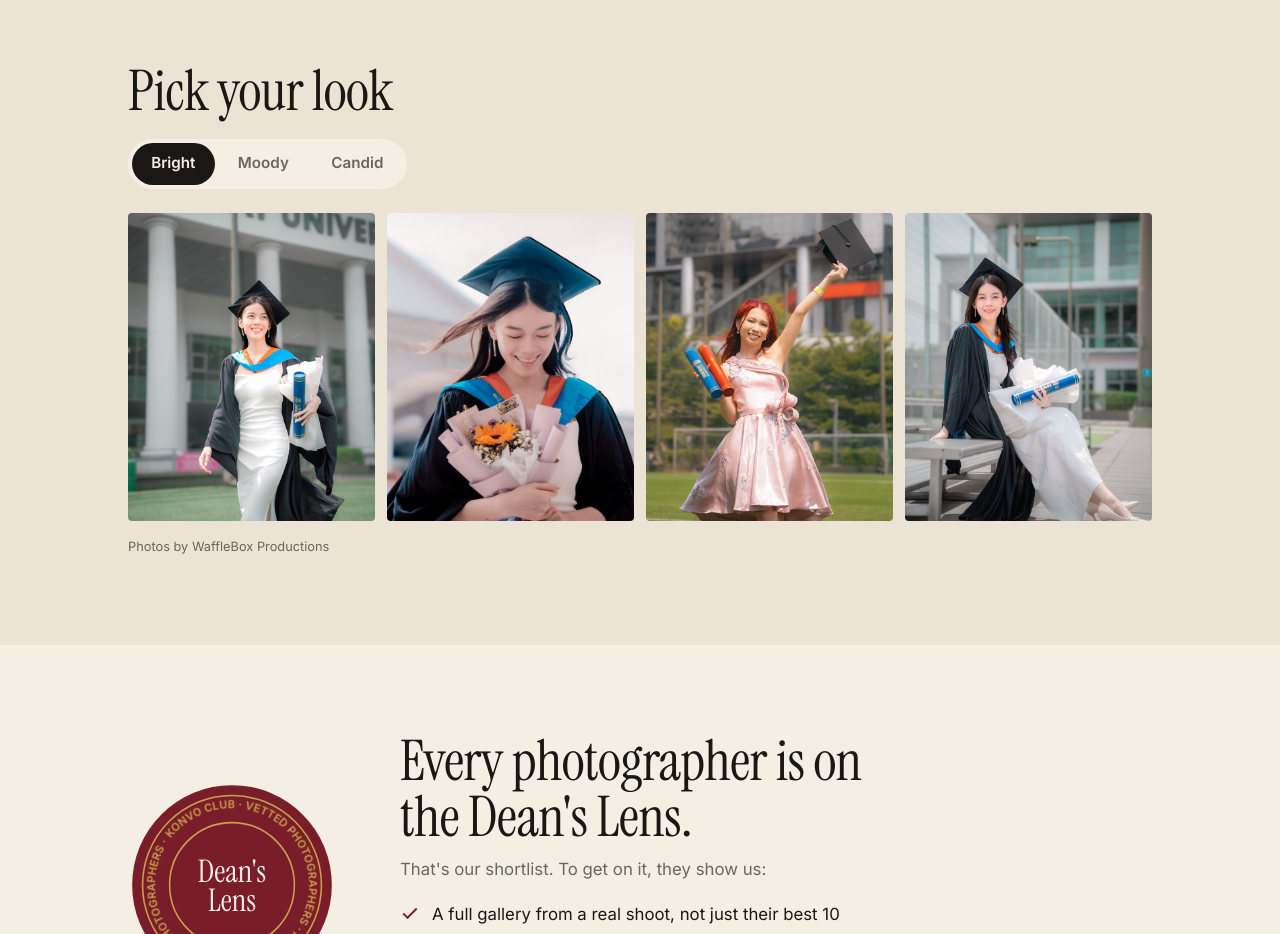
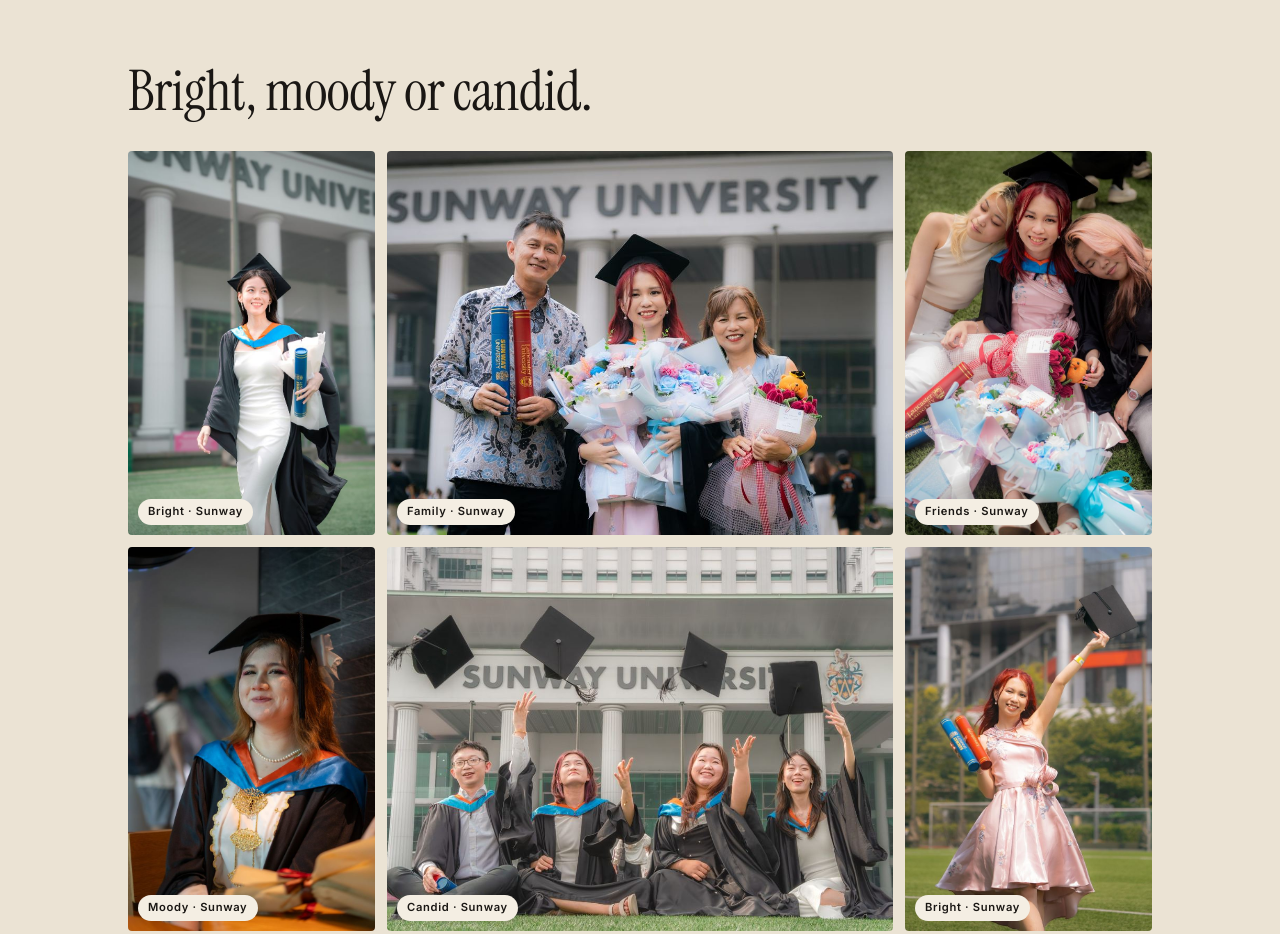
Before and after one commit to konvoclub/konvoclub.github.io, a plain HTML site: page index.html in a window 1280 px wide. Shown: the part 1520-2454 px from the top of the page. Drawn offline with Linux system fonts and the light colour scheme.

Commit message:
Replace look tabs with collage gallery

```diff
--- a/index.html
+++ b/index.html
@@ -13,7 +13,7 @@
   <link rel="preconnect" href="https://fonts.googleapis.com">
   <link rel="preconnect" href="https://fonts.gstatic.com" crossorigin>
   <link href="https://fonts.googleapis.com/css2?family=Instrument+Serif:ital@0;1&family=Inter:wght@400;500;600;700&display=swap" rel="stylesheet">
-  <link rel="stylesheet" href="styles.css?v=2">
+  <link rel="stylesheet" href="styles.css?v=3">
 </head>
 <body>
 
@@ -56,32 +56,18 @@
     </div>
   </section>
 
-  <section class="section looks" id="looks">
+  <section class="section" id="work">
     <div class="wrap">
-      <h2>Pick your look</h2>
-      <div class="tabs" role="tablist">
-        <button role="tab" aria-selected="true" data-look="bright">Bright</button>
-        <button role="tab" aria-selected="false" data-look="moody">Moody</button>
-        <button role="tab" aria-selected="false" data-look="candid">Candid</button>
-      </div>
-
-      <div class="look-grid" data-panel="bright">
-        <img src="images/bright-2.jpg" alt="Graduate in white dress and gown in front of Sunway University" width="733" height="1100" loading="lazy">
-        <img src="images/bright-1.jpg" alt="Graduate looking down at sunflower bouquet" width="1100" height="733" loading="lazy">
-        <img src="images/bright-3.jpg" alt="Graduate jumping with scroll raised" width="733" height="1100" loading="lazy">
-        <img src="images/bright-4.jpg" alt="Graduate seated on a bench in gown" width="733" height="1100" loading="lazy">
-      </div>
-      <div class="look-grid" data-panel="moody" hidden>
-        <img src="images/moody-1.jpg" alt="Graduate with bouquet among dark green leaves" width="880" height="1100" loading="lazy">
-        <img src="images/moody-2.jpg" alt="Graduate portrait in warm indoor light" width="733" height="1100" loading="lazy">
-        <img src="images/moody-3.jpg" alt="Graduate with her mother, cinematic edit" width="1100" height="880" loading="lazy">
-        <img src="images/moody-4.jpg" alt="Graduate at a vending machine in gown" width="1100" height="733" loading="lazy">
-      </div>
-      <div class="look-grid" data-panel="candid" hidden>
-        <img src="images/candid-1.jpg" alt="Graduate lying on the grass with two friends" width="733" height="1100" loading="lazy">
-        <img src="images/candid-2.jpg" alt="Graduate leaping across the field holding her cap" width="733" height="1100" loading="lazy">
-        <img src="images/candid-3.jpg" alt="Group of graduates throwing their caps" width="1100" height="733" loading="lazy">
-        <img src="images/candid-4.jpg" alt="Graduate with her parents and bouquets" width="1100" height="733" loading="lazy">
+      <h2>Bright, moody or candid.</h2>
+      <div class="gallery">
+        <figure class="g-tall"><img src="images/bright-2.jpg" alt="Graduate in white dress and gown in front of Sunway University" width="733" height="1100" loading="lazy"><figcaption>Bright · Sunway</figcaption></figure>
+        <figure class="g-wide"><img src="images/candid-4.jpg" alt="Graduate with her parents and bouquets" width="1100" height="733" loading="lazy"><figcaption>Family · Sunway</figcaption></figure>
+        <figure class="g-tall"><img src="images/candid-1.jpg" alt="Graduate lying on the grass with two friends" width="733" height="1100" loading="lazy"><figcaption>Friends · Sunway</figcaption></figure>
+        <figure class="g-tall"><img src="images/moody-2.jpg" alt="Graduate portrait in warm indoor light" width="733" height="1100" loading="lazy"><figcaption>Moody · Sunway</figcaption></figure>
+        <figure class="g-wide"><img src="images/candid-3.jpg" alt="Group of graduates throwing their caps" width="1100" height="733" loading="lazy"><figcaption>Candid · Sunway</figcaption></figure>
+        <figure class="g-tall"><img src="images/bright-3.jpg" alt="Graduate jumping with scroll raised" width="733" height="1100" loading="lazy"><figcaption>Bright · Sunway</figcaption></figure>
+        <figure class="g-wide"><img src="images/moody-3.jpg" alt="Graduate with her mother, cinematic edit" width="1100" height="880" loading="lazy"><figcaption>Moody · Taylor's</figcaption></figure>
+        <figure class="g-wide"><img src="images/family-2.jpg" alt="Graduate with her father beside the Sunway University sign" width="1100" height="733" loading="lazy"><figcaption>Family · Sunway</figcaption></figure>
       </div>
       <p class="credit">Photos by WaffleBox Productions</p>
     </div>
@@ -162,12 +148,6 @@
     window.addEventListener('scroll', onScroll, { passive: true });
     onScroll();
 
-    document.querySelectorAll('[data-look]').forEach(tab => {
-      tab.addEventListener('click', () => {
-        document.querySelectorAll('[data-look]').forEach(t => t.setAttribute('aria-selected', t === tab));
-        document.querySelectorAll('[data-panel]').forEach(p => p.hidden = p.dataset.panel !== tab.dataset.look);
-      });
-    });
   </script>
 </body>
 </html>
--- a/styles.css
+++ b/styles.css
@@ -137,28 +137,27 @@ h1 em { color: var(--maroon); }
 .steps p { font-size: 1.05rem; color: var(--muted); }
 .steps strong { color: var(--ink); font-weight: 600; display: block; font-size: 1.15rem; }
 
-/* Looks */
-.looks { background: var(--paper-2); }
-.looks h2 { margin-bottom: 1.25rem; }
-.tabs { display: inline-flex; gap: 0.25rem; padding: 0.25rem; background: var(--paper); border-radius: 999px; margin-bottom: 1.5rem; }
-.tabs button {
-  font: inherit;
+/* Gallery */
+#work { background: var(--paper-2); }
+.gallery { display: grid; grid-template-columns: repeat(2, 1fr); grid-auto-flow: dense; gap: 0.5rem; }
+.gallery figure { margin: 0; position: relative; overflow: hidden; border-radius: 0.25rem; background: var(--paper); }
+.gallery img { width: 100%; height: 100%; object-fit: cover; transition: transform 0.6s ease; }
+.gallery figure:hover img { transform: scale(1.03); }
+.g-tall { aspect-ratio: 2 / 3; }
+.g-wide { grid-column: span 2; aspect-ratio: 3 / 2; }
+.gallery figcaption {
+  position: absolute;
+  left: 0.6rem;
+  bottom: 0.6rem;
+  background: var(--paper);
+  color: var(--ink);
+  font-size: 0.7rem;
   font-weight: 600;
-  font-size: 0.95rem;
-  border: 0;
-  background: transparent;
-  color: var(--muted);
-  padding: 0.6rem 1.2rem;
+  letter-spacing: 0.06em;
+  padding: 0.3rem 0.65rem;
   border-radius: 999px;
-  cursor: pointer;
-  transition: background 0.2s, color 0.2s;
 }
-.tabs button[aria-selected="true"] { background: var(--ink); color: var(--paper); }
-.look-grid { display: grid; grid-template-columns: repeat(2, 1fr); gap: 0.5rem; animation: fade 0.4s ease; }
-.look-grid[hidden] { display: none; }
-.look-grid img { width: 100%; aspect-ratio: 4 / 5; object-fit: cover; border-radius: 0.25rem; }
 .credit { margin-top: 1rem; font-size: 0.8rem; color: var(--muted); }
-@keyframes fade { from { opacity: 0; } to { opacity: 1; } }
 
 /* Dean's Lens */
 .lens-inner { display: grid; gap: 2.5rem; justify-items: start; }
@@ -223,13 +222,15 @@ h1 em { color: var(--maroon); }
   .hero { padding-top: 9rem; }
   .steps { grid-template-columns: repeat(3, 1fr); gap: 2.5rem; }
   .steps li { flex-direction: column; gap: 0.75rem; border-bottom: 0; border-top: 1px solid var(--line); padding: 1.25rem 0 0; }
-  .look-grid { grid-template-columns: repeat(4, 1fr); gap: 0.75rem; }
+  .gallery { grid-template-columns: repeat(4, 1fr); grid-auto-rows: clamp(18rem, 30vw, 24rem); gap: 0.75rem; }
+  .g-tall, .g-wide { aspect-ratio: auto; }
   .lens-inner { grid-template-columns: auto 1fr; gap: 4rem; align-items: center; }
   .seal { width: 13rem; }
 }
 
 @media (prefers-reduced-motion: reduce) {
   html { scroll-behavior: auto; }
-  .seal-spin, .look-grid { animation: none; }
+  .seal-spin { animation: none; }
+  .gallery img { transition: none; }
   .print, .btn { transition: none; }
 }
```
Also changed, not shown: images/bright-1.jpg (deleted), images/bright-4.jpg (deleted), images/candid-2.jpg (deleted), images/family-2.jpg (added), images/moody-1.jpg (deleted), images/moody-4.jpg (deleted).
